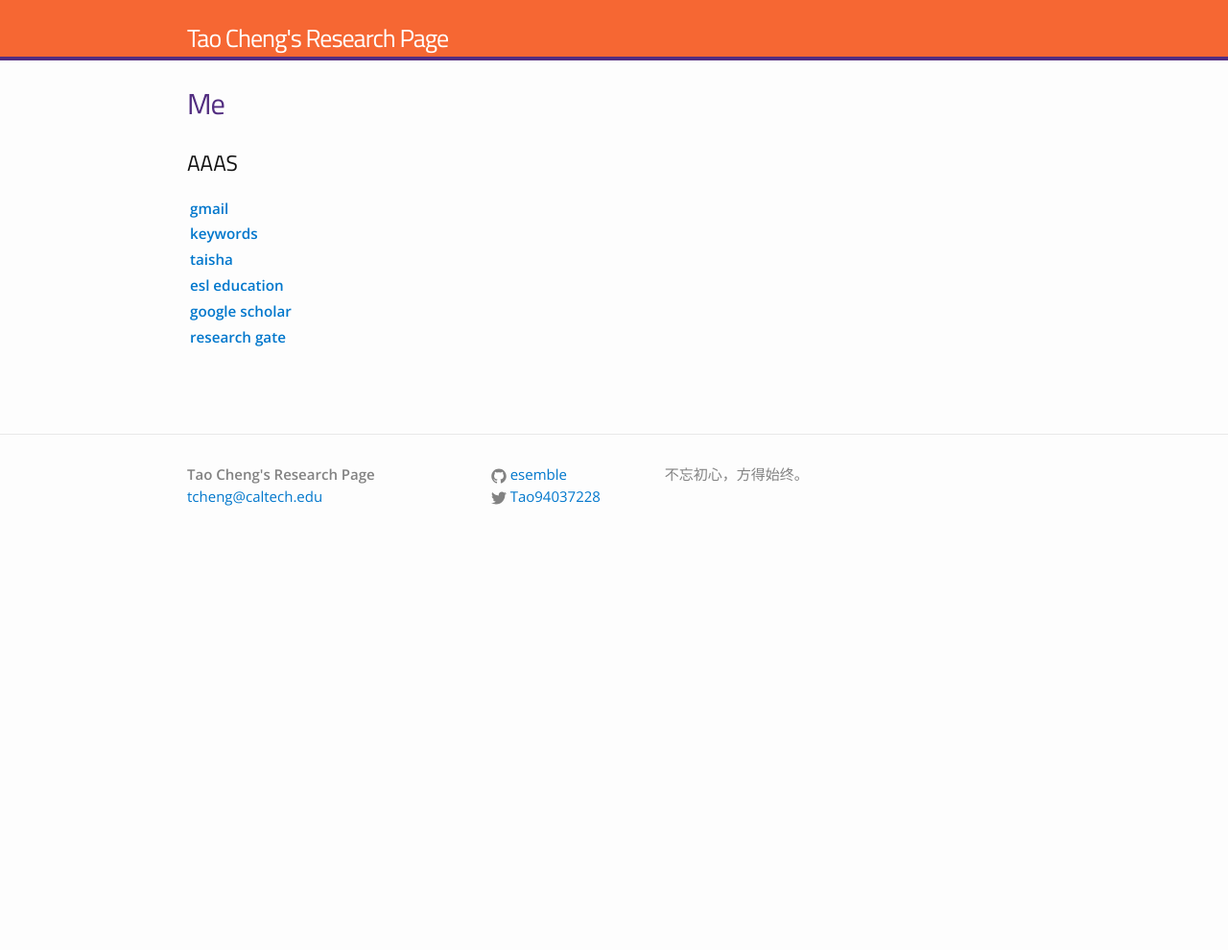
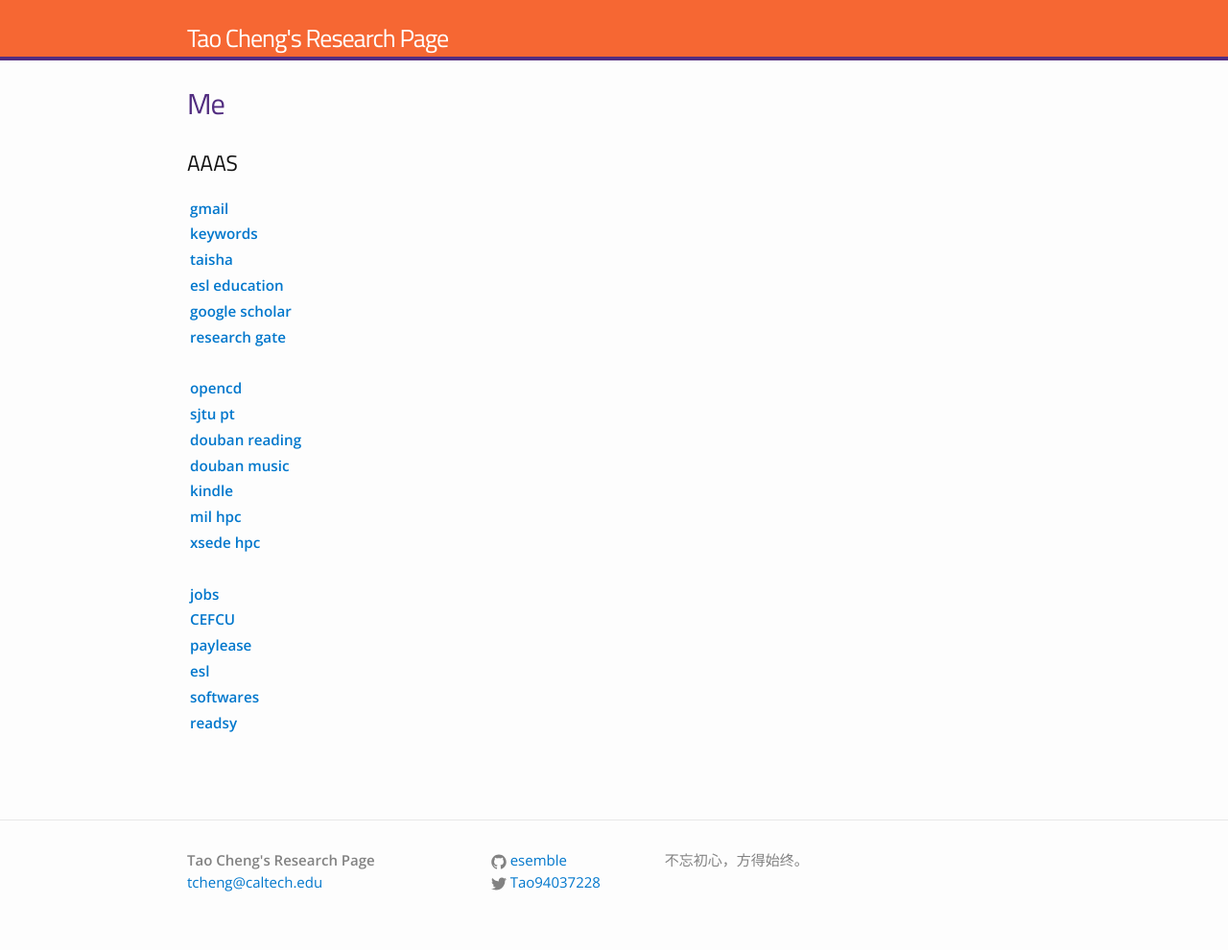
Before and after one commit to ensemble-learning/ensemble-learning.github.io, a Jekyll site: the page built from me.md, in a window 1280 px wide. Shown: the whole page at 96% size. Built offline with Jekyll 4.4.1, drawn with Linux system fonts in a browser that asks for light colours; before the commit the page ends 900 px from its top, so only the background shows below that.

Commit message:
Update me.md

```diff
--- a/me.md
+++ b/me.md
@@ -13,3 +13,18 @@ permalink: /me/
 |[**google scholar**](https://scholar.google.com/citations?user=P6adsOMAAAAJ&hl=en)
 |[**research gate**](https://www.researchgate.net/profile/Tao_Cheng13)
 |
+|[**opencd**](https://open.cd/)
+|[**sjtu pt**](http://pt.sjtu.edu.cn/)
+|[**douban reading**](https://book.douban.com/mine?icn=index-nav)
+|[**douban music**](https://music.douban.com/mine)
+|[**kindle**](https://bookfere.com/)
+|[**mil hpc**](https://centers.hpc.mil/about/contact.html)
+|[**xsede hpc**](https://portal.xsede.org/group/xup/my-xsede#/logged-in)
+|
+|[**jobs**](http://www.tcheng.org/more/jobs)
+|[**CEFCU**](https://www.caltechefcu.org/home/home)
+|[**paylease**](https://www.paylease.com/login/resident?crd=1&vpw=1366)
+|[**esl**](https://secure3.eslpod.com/lesson-library/)
+|[**softwares**](http://www.tcheng.org/more/softwares)
+|[**readsy**](http://www.readsy.co/)
+|
```
